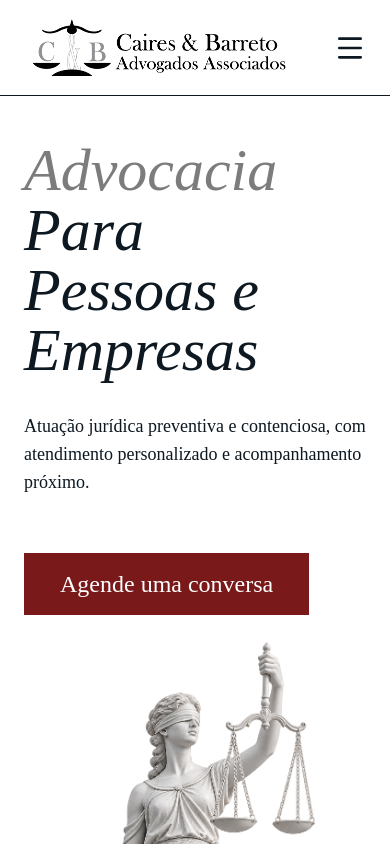
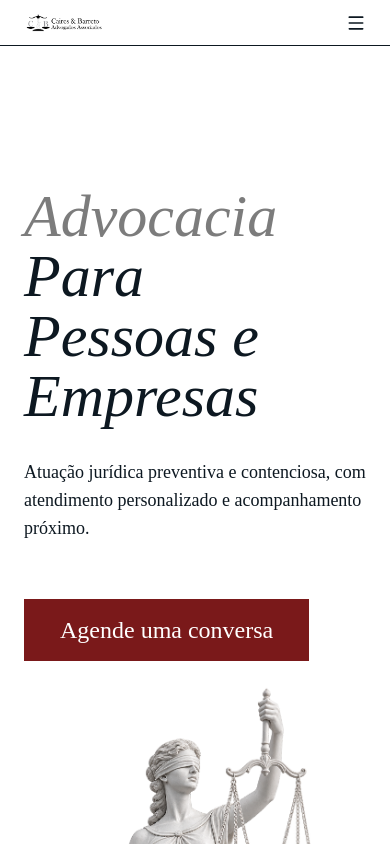
Before and after one commit to LauraBarret0/cairesebarreto, a React (Vite) app: page / in a window 390 px wide. Shown: the top 844 px of the page. Built offline with nearby package versions, Linux system fonts and the light colour scheme; a web font is replaced by a local one.

Commit message:
style: improve logo styling

```diff
--- a/src/layout/Navbar.jsx
+++ b/src/layout/Navbar.jsx
@@ -11,11 +11,11 @@ const Navbar = () => {
     const [isMenuOpen, setIsMenuOpen] = useState(false)
 
     return (
-        <header className="fixed top-0 left-0 right-0 py-3 bg-background border-b-foreground border-b z-50">
+        <header className="md:fixed top-0 left-0 right-0 py-3 bg-background border-b-foreground border-b z-50">
             <nav className="container mx-auto px-6 flex items-center justify-between">
                 {/* Logo */}
                 <a href="">
-                    <img src="logo.png" alt="" />
+                    <img className="w-20 md:w-40 lg:w-60" src="logo.png" alt="" />
                 </a>
 
                 {/* Desktop navigation */}
@@ -46,7 +46,7 @@ const Navbar = () => {
                 <button
                     className="lg:hidden text-foreground"
                     onClick={() => setIsMenuOpen(!isMenuOpen)}>
-                    {isMenuOpen ? <X size={32} /> : <Menu size={32} />}
+                    {isMenuOpen ? <X size={20} /> : <Menu  size={20} />}
                 </button>
             </nav>
 
@@ -59,7 +59,7 @@ const Navbar = () => {
                 }>
                 <button className="self-end text-foreground mb-10"
                     onClick={() => setIsMenuOpen(false)}>
-                    <X size={32} />
+                    <X size={20} />
                 </button>
                 <ul className="flex flex-col gap-16">
                     {navLinks.map((item, index) => (
```
